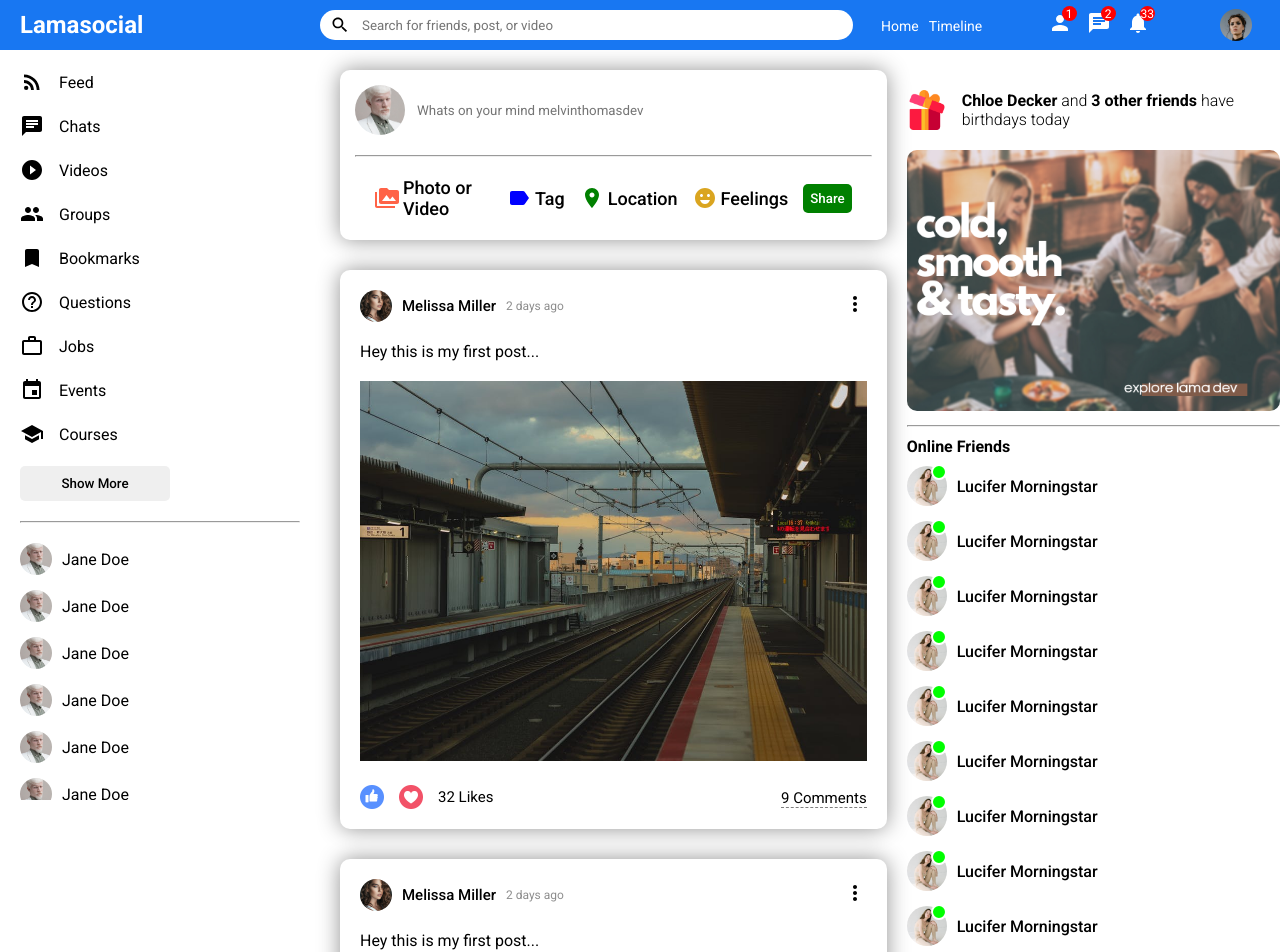
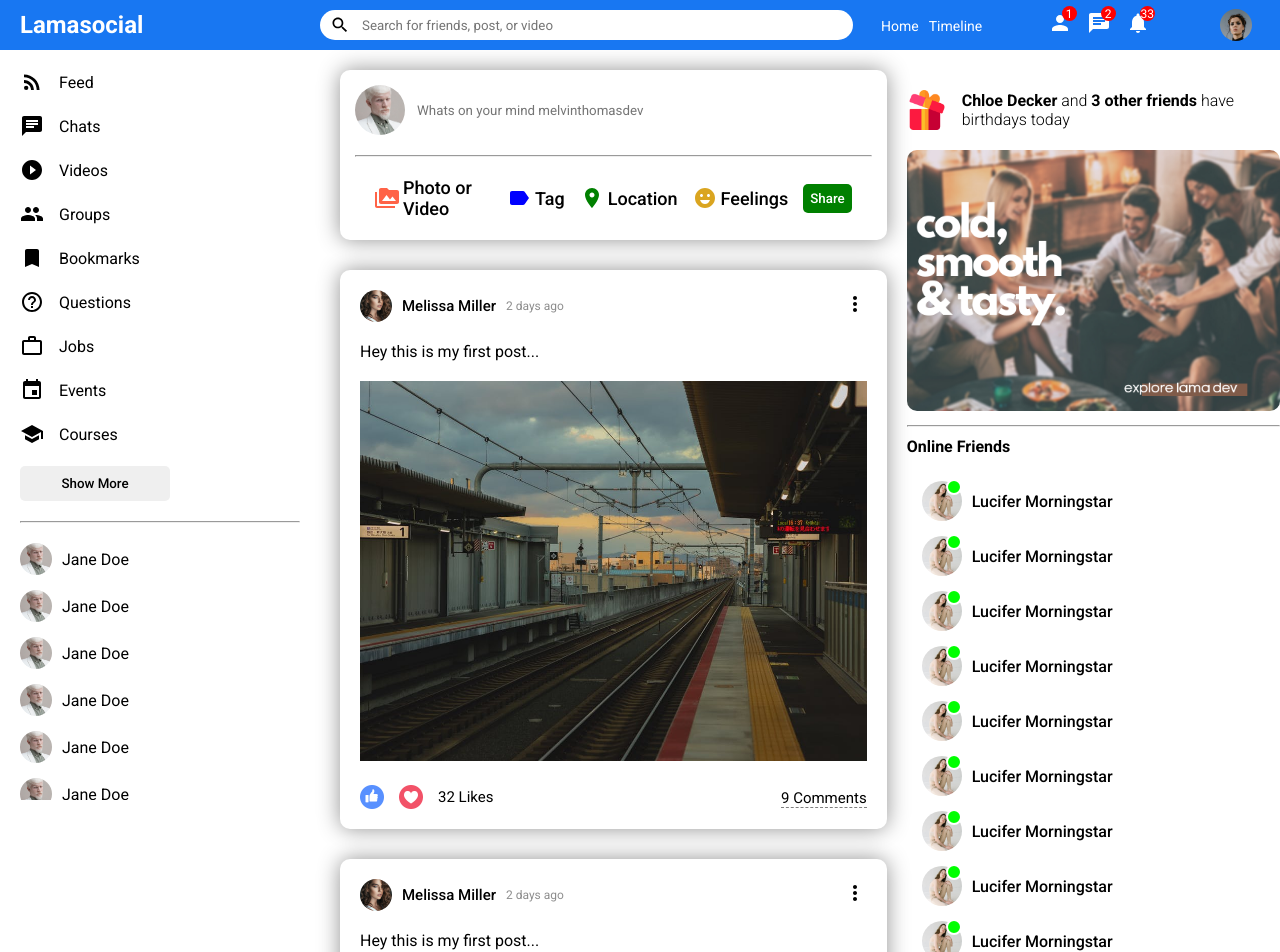
Before and after one commit to melvinthomasdev/react-social, a React (Create React App) app: page / in a window 1280 px wide. Shown: the top 952 px of the page. Built offline with nearby package versions, Linux system fonts and the light colour scheme.

Commit message:
Rightbar scroll direction update

```diff
--- a/src/components/rightbar/Rightbar.jsx
+++ b/src/components/rightbar/Rightbar.jsx
@@ -13,6 +13,7 @@ export default function Rightbar() {
         <img className="rightbarAd" src="/assets/ad.png" alt="" />
         <hr className="rightbarHr" />
         <h4 className="rightbarTitle">Online Friends</h4>
+        <div className="rightbarListContainer">
           <ul className="rightbarFriendList">
             <li className="rightbarFriend">
             <div className="rightbarProfileImgContainer">
@@ -304,5 +305,6 @@ export default function Rightbar() {
           </ul>
         </div>
       </div>
+    </div>
   )
 }
--- a/src/components/rightbar/rightbar.css
+++ b/src/components/rightbar/rightbar.css
@@ -34,12 +34,17 @@
     margin: 10px 0;
 }
 
-.rightbarFriendList {
-    margin: 0;
-    padding: 0;
-    list-style: none;
+.rightbarListContainer {
     max-height: 500px;
     overflow-y: scroll;
+    direction: rtl;
+}
+
+.rightbarFriendList {
+    margin: 15px 0;
+    padding-left: 15px;
+    list-style: none;
+    direction: ltr;
 }
 
 .rightbarFriend {
```
Lines whose indentation alone changed are shown as unchanged.
